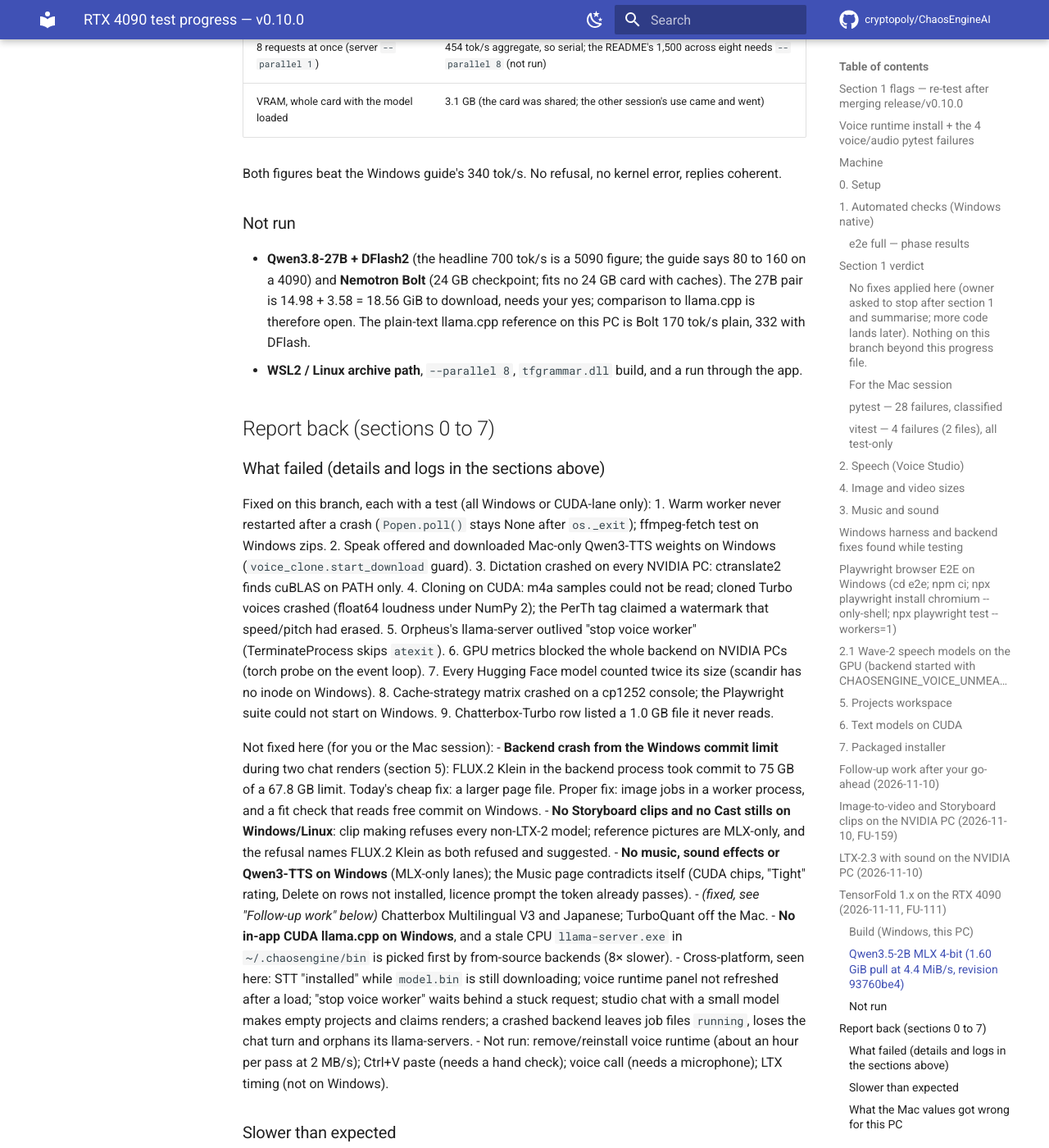
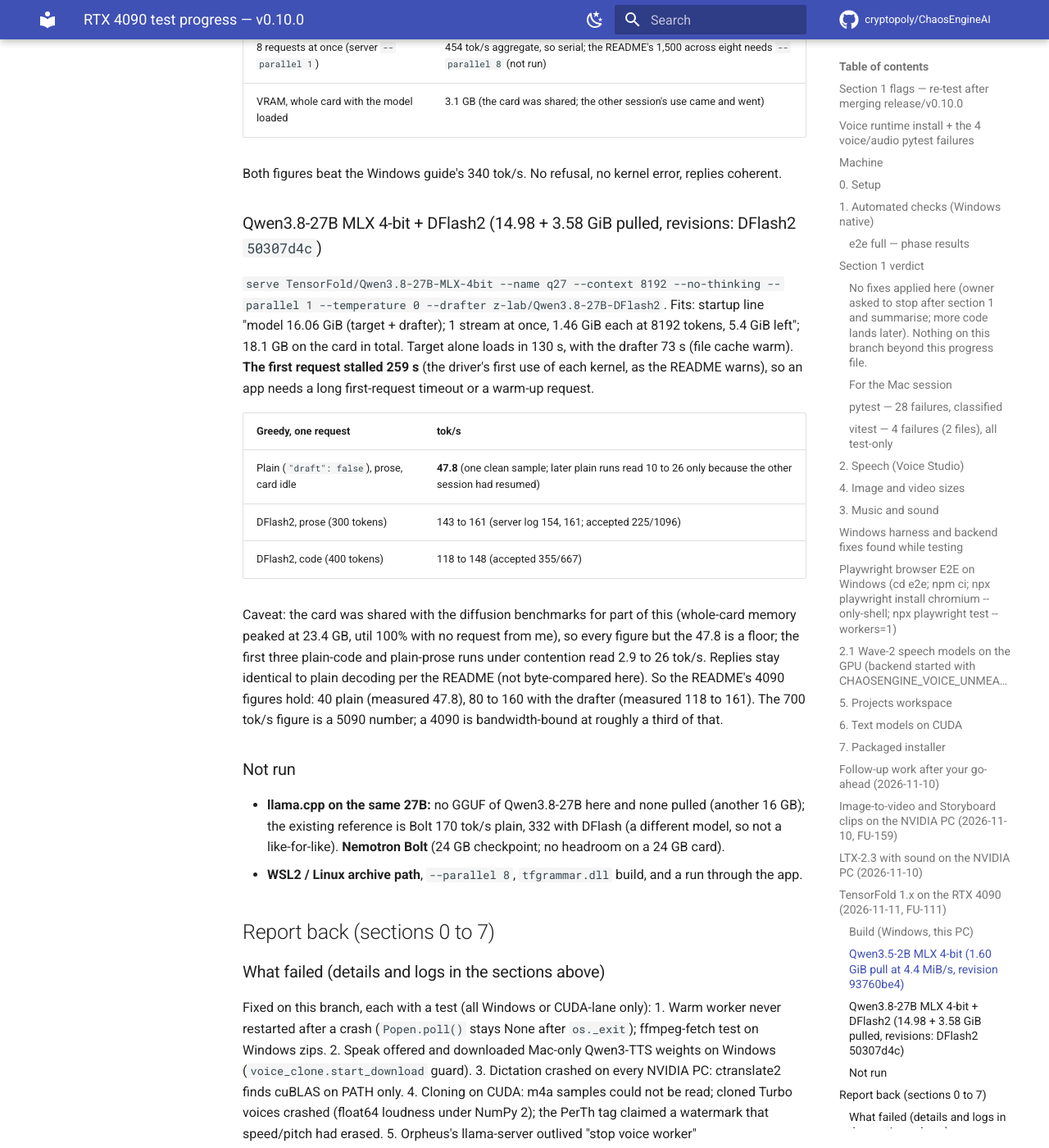
Before and after one commit to cryptopoly/ChaosEngineAI, an MkDocs documentation site: the page built from docs/progress/rtx4090-progress.md, in a window 1280 px wide and 1400 px high, scrolled down 28709 px. Shown: the whole window at 82% size. Built offline with MkDocs 1.6.1 and Material for MkDocs 9.7.7, drawn with Linux system fonts in a browser that asks for light colours; comment, search, counter and statistics services are not loaded.

Commit message:
docs: TensorFold 27B + DFlash2 on the RTX 4090 (47.8 tok/s plain, 118 to 161 drafted)

```diff
--- a/docs/progress/rtx4090-progress.md
+++ b/docs/progress/rtx4090-progress.md
@@ -414,9 +414,21 @@
 
 Both figures beat the Windows guide's 340 tok/s. No refusal, no kernel error, replies coherent.
 
+### Qwen3.8-27B MLX 4-bit + DFlash2 (14.98 + 3.58 GiB pulled, revisions: DFlash2 `50307d4c`)
+
+`serve TensorFold/Qwen3.8-27B-MLX-4bit --name q27 --context 8192 --no-thinking --parallel 1 --temperature 0 --drafter z-lab/Qwen3.8-27B-DFlash2`. Fits: startup line "model 16.06 GiB (target + drafter); 1 stream at once, 1.46 GiB each at 8192 tokens, 5.4 GiB left"; 18.1 GB on the card in total. Target alone loads in 130 s, with the drafter 73 s (file cache warm). **The first request stalled 259 s** (the driver's first use of each kernel, as the README warns), so an app needs a long first-request timeout or a warm-up request.
+
+| Greedy, one request | tok/s |
+|---|---|
+| Plain (`"draft": false`), prose, card idle | **47.8** (one clean sample; later plain runs read 10 to 26 only because the other session had resumed) |
+| DFlash2, prose (300 tokens) | 143 to 161 (server log 154, 161; accepted 225/1096) |
+| DFlash2, code (400 tokens) | 118 to 148 (accepted 355/667) |
+
+Caveat: the card was shared with the diffusion benchmarks for part of this (whole-card memory peaked at 23.4 GB, util 100% with no request from me), so every figure but the 47.8 is a floor; the first three plain-code and plain-prose runs under contention read 2.9 to 26 tok/s. Replies stay identical to plain decoding per the README (not byte-compared here). So the README's 4090 figures hold: 40 plain (measured 47.8), 80 to 160 with the drafter (measured 118 to 161). The 700 tok/s figure is a 5090 number; a 4090 is bandwidth-bound at roughly a third of that.
+
 ### Not run
 
-- **Qwen3.8-27B + DFlash2** (the headline 700 tok/s is a 5090 figure; the guide says 80 to 160 on a 4090) and **Nemotron Bolt** (24 GB checkpoint; fits no 24 GB card with caches). The 27B pair is 14.98 + 3.58 = 18.56 GiB to download, needs your yes; comparison to llama.cpp is therefore open. The plain-text llama.cpp reference on this PC is Bolt 170 tok/s plain, 332 with DFlash.
+- **llama.cpp on the same 27B:** no GGUF of Qwen3.8-27B here and none pulled (another 16 GB); the existing reference is Bolt 170 tok/s plain, 332 with DFlash (a different model, so not a like-for-like). **Nemotron Bolt** (24 GB checkpoint; no headroom on a 24 GB card).
 - **WSL2 / Linux archive path**, `--parallel 8`, `tfgrammar.dll` build, and a run through the app.
 
 ## Report back (sections 0 to 7)
```
Also changed, not shown: FOLLOW_UPS.md (+1 -1 lines), docs/hub/tracker/open.md (+1 -1 lines).
